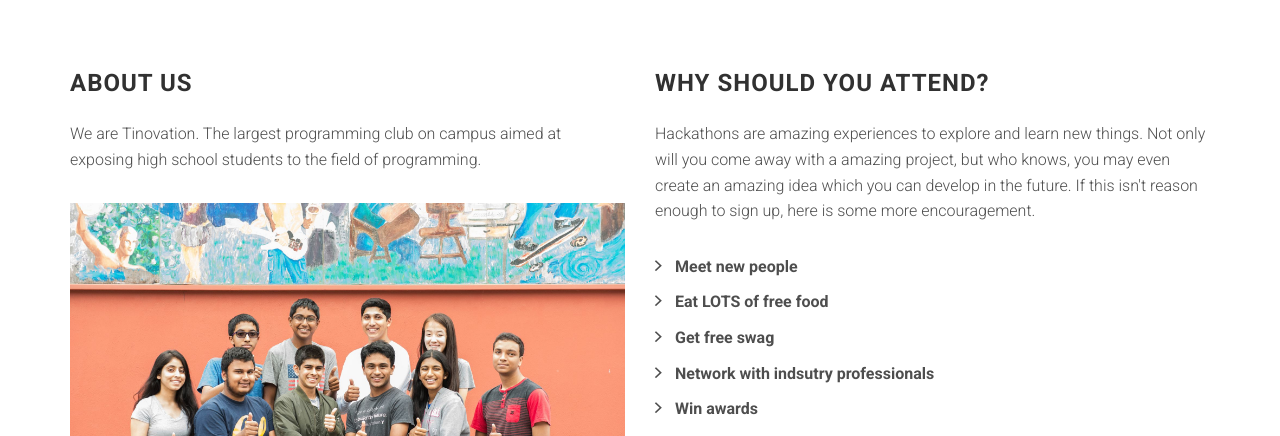
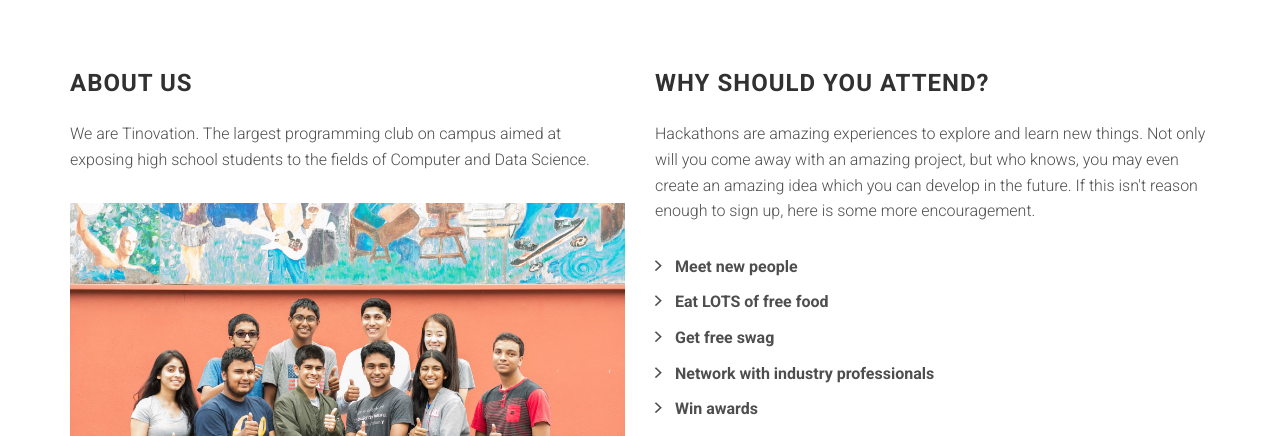
Before and after one commit to PioneerHacks2018/Pioneer-Hacks-2018-Website, a website: page index.html in a window 1280 px wide. Shown: the part 820-1256 px from the top of the page. Drawn offline with Linux system fonts and the light colour scheme; files whose address does not match are found by name.

Commit message:
fixed spelling

```diff
--- a/index.html
+++ b/index.html
@@ -75,7 +75,7 @@
 
                     <h3 class="section-title">About Us</h3>
 
-                    <p>We are Tinovation. The largest programming club on campus aimed at exposing high school students to the field of programming.</p>
+                    <p>We are Tinovation. The largest programming club on campus aimed at exposing high school students to the fields of Computer and Data Science.</p>
 
                     <figure>
                         <img alt="" class="img-responsive" src="assets/images/about-us.jpg">
@@ -87,14 +87,14 @@
 
                     <h3 class="section-title multiple-title">Why should you attend?</h3>
 
-                    <p>Hackathons are amazing experiences to explore and learn new things. Not only will you come away with a amazing project, but who knows, you may even create an amazing idea which you can develop in the future. If this isn't reason enough to sign up, here is some more encouragement.</p>
+                    <p>Hackathons are amazing experiences to explore and learn new things. Not only will you come away with an amazing project, but who knows, you may even create an amazing idea which you can develop in the future. If this isn't reason enough to sign up, here is some more encouragement.</p>
 
                     <ul class="list-arrow-right">
 
                         <li>Meet new people</li>
                         <li>Eat LOTS of free food</li>
                         <li>Get free swag</li>
-                        <li>Network with indsutry professionals</li>
+                        <li>Network with industry professionals</li>
                         <li>Win awards</li>
 
                     </ul>
```
